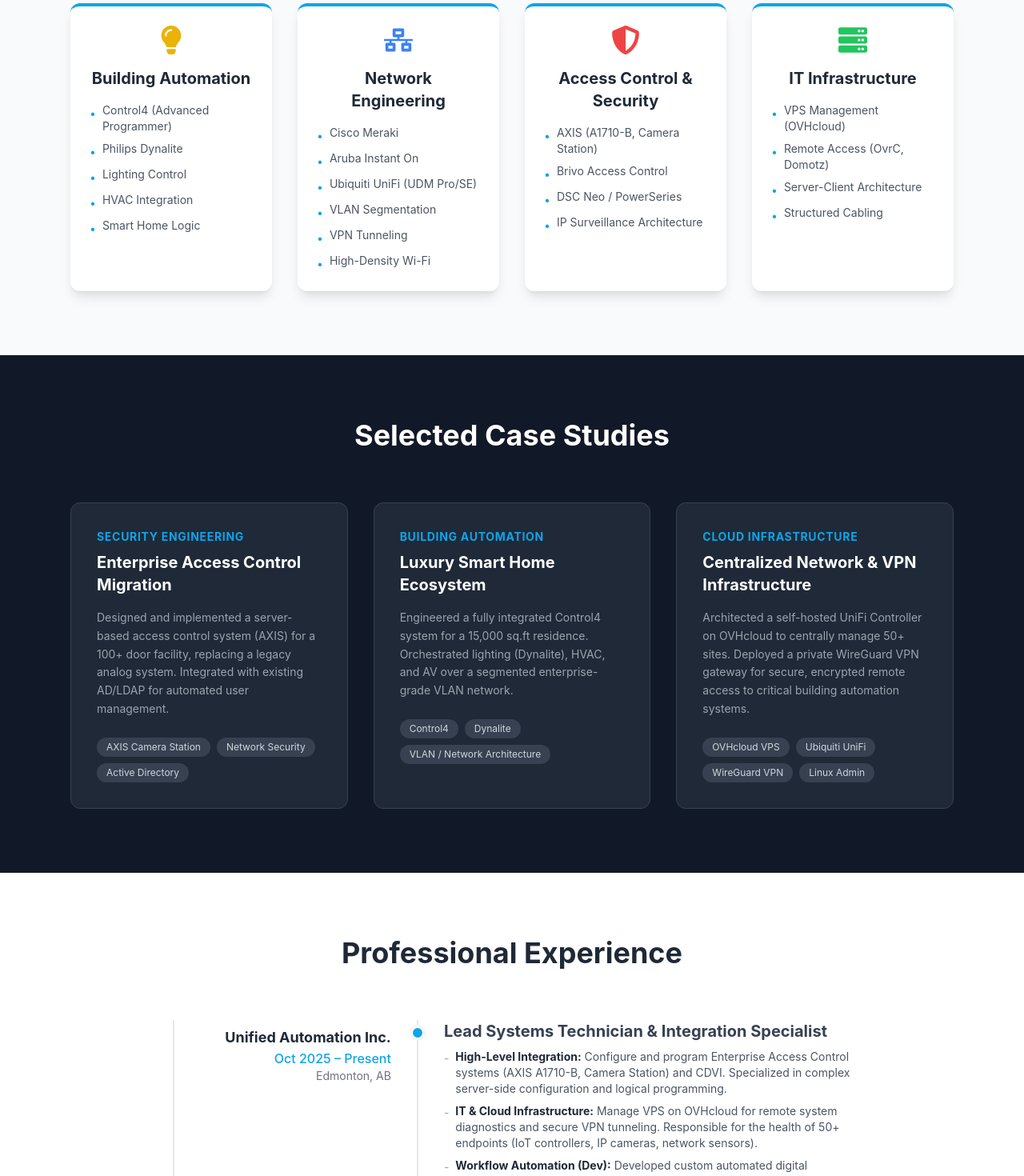
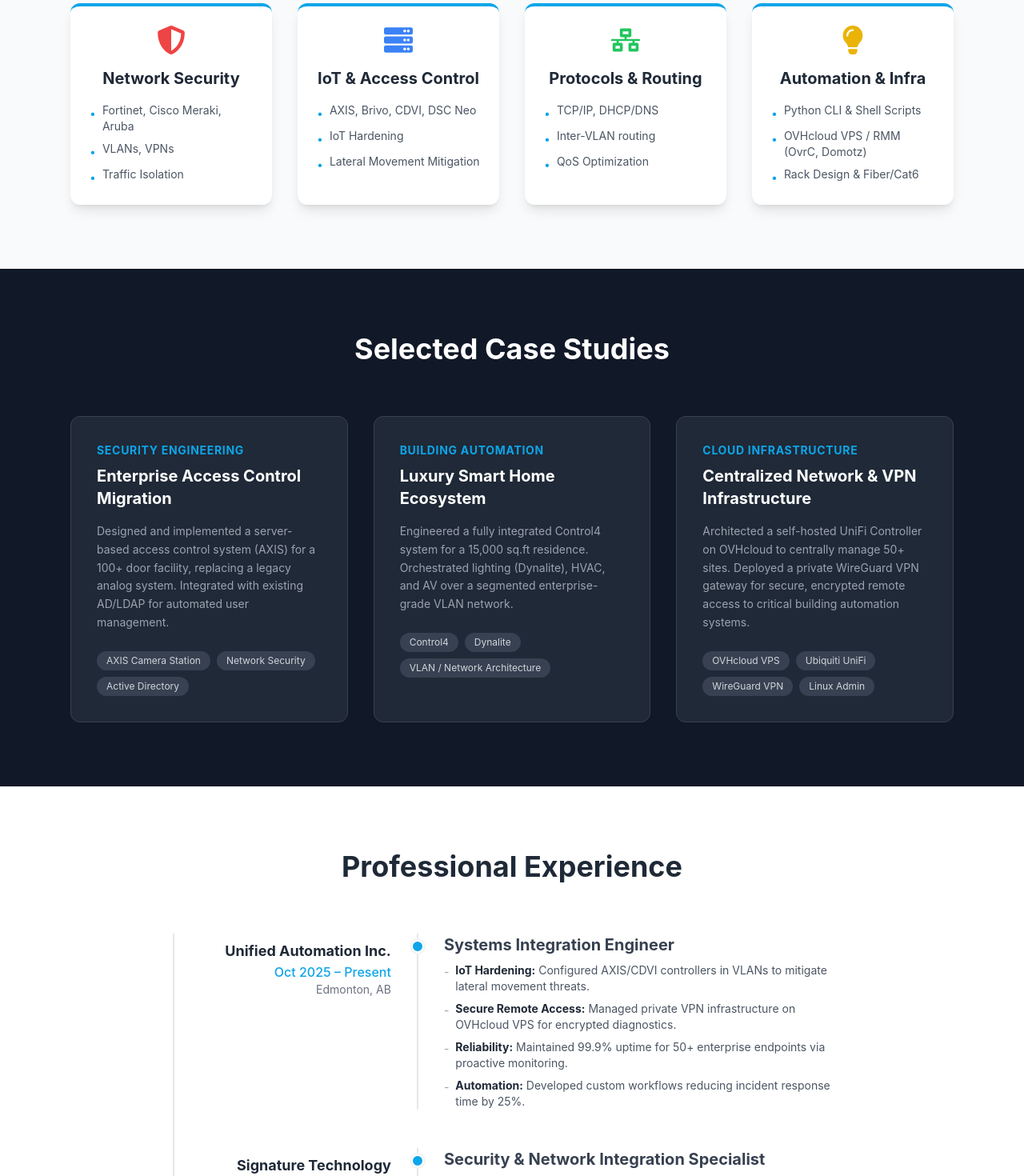
Before and after one commit to GrishinRostislav/rostman-site, a React (Create React App) app: page / in a window 1280 px wide. Shown: the part 1020-2490 px from the top of the page at 80% size. Built offline with nearby package versions, Linux system fonts and the light colour scheme.

Commit message:
Sync website content with Infrastructure & Security Engineer resume

```diff
--- a/src/components/EducationSection.js
+++ b/src/components/EducationSection.js
@@ -14,46 +14,39 @@
                     <div className="bg-white p-8 rounded-xl shadow-md border-l-4 border-premium-accent">
                         <div className="flex items-center mb-4">
                             <FaGraduationCap className="text-3xl text-premium-accent mr-3" />
-                            <h3 className="text-xl font-bold text-gray-800">Master’s Degree (M.Eng.)</h3>
+                            <h3 className="text-xl font-bold text-gray-800">Academic Degrees</h3>
                         </div>
-                        <p className="text-gray-700 font-semibold">Radio-engineering, Electronics and Telecommunications</p>
-                        <p className="text-gray-500 text-sm mb-2">Almaty University of Power Engineering & Telecommunications</p>
-                        <p className="text-gray-400 text-xs">2010 – 2012 (Equivalent to Canadian Master’s)</p>
+                        <ul className="space-y-4">
+                            <li>
+                                <p className="text-gray-800 font-bold">M.Eng. Radio Engineering & Electronics</p>
+                                <p className="text-gray-500 text-sm">2012</p>
+                            </li>
+                            <li>
+                                <p className="text-gray-800 font-bold">B.Eng. Telecommunications</p>
+                                <p className="text-gray-500 text-sm">2010</p>
+                            </li>
+                        </ul>
                     </div>
 
                     {/* Certifications & Training */}
                     <div className="bg-white p-8 rounded-xl shadow-md border-l-4 border-green-500">
                         <div className="flex items-center mb-4">
                             <FaCertificate className="text-3xl text-green-500 mr-3" />
-                            <h3 className="text-xl font-bold text-gray-800">Professional Development</h3>
+                            <h3 className="text-xl font-bold text-gray-800">Certifications</h3>
                         </div>
                         <ul className="space-y-3">
                             <li className="flex items-start">
                                 <FaBookOpen className="text-green-500 mt-1 mr-3 flex-shrink-0" />
                                 <div>
-                                    <span className="block font-semibold text-gray-700">CompTIA Network+</span>
-                                    <span className="text-sm text-gray-500">Exam Preparation In Progress</span>
+                                    <span className="block font-semibold text-gray-700">CompTIA Security+</span>
+                                    <span className="text-sm text-gray-500">Exam Q2 2026</span>
                                 </div>
                             </li>
                             <li className="flex items-start">
                                 <FaBookOpen className="text-green-500 mt-1 mr-3 flex-shrink-0" />
                                 <div>
-                                    <span className="block font-semibold text-gray-700">Cisco Certified Network Associate (CCNA)</span>
-                                    <span className="text-sm text-gray-500">Currently Studying</span>
-                                </div>
-                            </li>
-                            <li className="flex items-start">
-                                <FaCertificate className="text-green-500 mt-1 mr-3 flex-shrink-0" />
-                                <div>
-                                    <span className="block font-semibold text-gray-700">Control4 Advanced Programmer</span>
-                                    <span className="text-sm text-gray-500">Certified Training Course</span>
-                                </div>
-                            </li>
-                            <li className="flex items-start">
-                                <FaCertificate className="text-green-500 mt-1 mr-3 flex-shrink-0" />
-                                <div>
-                                    <span className="block font-semibold text-gray-700">Cisco Meraki</span>
-                                    <span className="text-sm text-gray-500">Training Course</span>
+                                    <span className="block font-semibold text-gray-700">CompTIA Network+</span>
+                                    <span className="text-sm text-gray-500">In Progress</span>
                                 </div>
                             </li>
                         </ul>
--- a/src/components/ExperienceSection.js
+++ b/src/components/ExperienceSection.js
@@ -5,38 +5,39 @@
     {
         company: "Unified Automation Inc.",
         location: "Edmonton, AB",
-        role: "Lead Systems Technician & Integration Specialist",
+        role: "Systems Integration Engineer",
         period: "Oct 2025 – Present",
         description: null,
         details: [
-            "High-Level Integration: Configure and program Enterprise Access Control systems (AXIS A1710-B, Camera Station) and CDVI. Specialized in complex server-side configuration and logical programming.",
-            "IT & Cloud Infrastructure: Manage VPS on OVHcloud for remote system diagnostics and secure VPN tunneling. Responsible for the health of 50+ endpoints (IoT controllers, IP cameras, network sensors).",
-            "Workflow Automation (Dev): Developed custom automated digital workflows (using Python/AI) that reduced technical incident response time by ~25%."
+            "IoT Hardening: Configured AXIS/CDVI controllers in VLANs to mitigate lateral movement threats.",
+            "Secure Remote Access: Managed private VPN infrastructure on OVHcloud VPS for encrypted diagnostics.",
+            "Reliability: Maintained 99.9% uptime for 50+ enterprise endpoints via proactive monitoring.",
+            "Automation: Developed custom workflows reducing incident response time by 25%."
         ]
     },
     {
         company: "Signature Technology Integrations",
         location: "Edmonton, AB",
-        role: "Security Systems Specialist & Integration Lead",
+        role: "Security & Network Integration Specialist",
         period: "Mar 2025 – Oct 2025",
         description: null,
         details: [
-            "Legacy System Takeovers (Reverse Engineering): Specialized in diagnosing and restructuring undocumented legacy infrastructure. Successfully diagnosed and mapped \"blind\" systems where no schematics existed.",
-            "Hybrid Cloud Ecosystems: Acted as Technical Lead for 20+ commercial projects, commissioning Brivo (Cloud Access Control) integrated with DSC Neo (Intrusion) panels.",
-            "Code Compliance: Ensured all installations strictly adhered to Alberta electrical codes and safety standards."
+            "Cloud Ecosystems: Lead on 20+ commercial projects (Brivo Cloud + DSC Neo integration).",
+            "Audit & Recovery: Reverse-engineered undocumented legacy environments for full operational integrity.",
+            "Traffic Isolation: VLAN segmentation separating high-bandwidth security traffic from corporate data networks."
         ]
     },
     {
-        company: "Top Audio",
+        company: "TopAudio",
         location: "Herzliya, Israel",
-        role: "Senior Automation Integrator & Team Lead",
+        role: "Senior Infrastructure & Automation Engineer",
         period: "Jan 2022 – Oct 2024",
         description: null,
         details: [
-            "Showroom-Quality Rack Engineering: Engineered and fabricated complex 42U AV rack systems. Focused on meticulous cable management, thermal optimization, and strict adherence to schematics.",
-            "Advanced Logic Programming: Lead Programmer for luxury ecosystems. Specialized in Philips Dynalite (DyNet/DALI protocols) and Control4 automation logic (HVAC, Lighting, AV).",
-            "Technical Mentorship: Mentored junior installers on termination standards and rack dressing, reducing post-installation support tickets by 30%.",
-            "AV-over-IP Architecture: Deployed high-bandwidth video distribution systems backed by enterprise-grade networks (Araknis/Cisco) ensuring zero latency."
+            "Architecture: Multi-layer VLAN segmentation for high-density AV/security environments.",
+            "Vendor Integration: Fortinet, Cisco, Araknis in 42U rack deployments with thermal optimization.",
+            "Service Optimization: Reduced site visits by 30% using OvrC/RMM proactive maintenance.",
+            "Leadership: Mentored junior engineers and established technical standards."
         ]
     },
     {
@@ -46,32 +47,30 @@
         period: "Nov 2019 – Jan 2022",
         description: null,
         details: [
-            "Network Architecture: Designed and deployed 150+ robust network infrastructures for SMB clients using Cisco Meraki, Fortinet, and Ubiquiti.",
-            "Scripting & Automation: Implemented Python configuration scripts to automate router provisioning, reducing deployment time by 40% and eliminating manual errors.",
-            "Infrastructure Build: Oversaw end-to-end installation of structured cabling (Cat6/Fiber) and server rack build-outs."
+            "Automation: Python CLI scripts reduced Cisco config time from 10m → 2m for 130 branches.",
+            "Scaling: Deployed 150+ secure infrastructures using FortiGate, Aruba, Meraki.",
+            "RF Engineering: Wi-Fi heatmapping and optimization for complex architectural structures."
         ]
     },
     {
-        company: "KAHANE",
-        location: "Netanya, Israel",
-        role: "Smart Home Systems Engineer",
+        company: "Kahane",
+        location: "Israel",
+        role: "Network & Systems Integration Engineer",
         period: "Dec 2016 – Nov 2019",
         description: null,
         details: [
-            "Philips Dynalite Engineering: Specialized in commissioning complex lighting control systems using DALI and Relay protocols. Integrated lighting panels into broader BMS (Building Management Systems).",
-            "Full-Stack Automation: Deployed and programmed unified Control4 ecosystems in 70+ properties, integrating AV, HVAC, Shades, and Alarm systems.",
-            "Network Traffic Engineering: Configured VLANs and subnets to physically separate AV traffic from guest data, ensuring stability for media streaming."
+            "Engineered Philips Dynalite and Control4 ecosystems for 70+ properties with VLAN-based data isolation and firewall policies."
         ]
     },
     {
         company: "Rostman",
         location: "Kazakhstan",
-        role: "IT Systems Engineer (Freelance)",
+        role: "IT Infrastructure Engineer (Freelance)",
         period: "Mar 2010 – May 2016",
         description: null,
         details: [
-            "IT Infrastructure Consulting: Designed, deployed, and administered robust Windows Server and Linux environments for SMB clients.",
-            "System Administration: Managed virtualization (Hyper-V), Active Directory, and implemented Shell scripting for automated system maintenance."
+            "Managed Windows Server/Linux, Active Directory, Hyper-V virtualization for SMB clients.",
+            "Designed disaster recovery protocols and automated backup strategies."
         ]
     }
 ];
--- a/src/components/HeroSection.js
+++ b/src/components/HeroSection.js
@@ -18,14 +18,13 @@
         className="z-10 text-center max-w-4xl"
       >
         <h2 className="text-premium-accent font-bold tracking-wider uppercase mb-4 text-sm sm:text-base">
-          Automation Systems Technologist | Network & Security Integrator
+          Infrastructure & Network Security Engineer
         </h2>
         <h1 className="text-5xl sm:text-7xl font-display font-bold mb-6 leading-tight tracking-tight">
           Rostislav Grishin
         </h1>
         <p className="text-lg sm:text-2xl text-gray-300 mb-10 max-w-2xl mx-auto leading-relaxed">
-          Bridging the gap between hardware installation and software configuration.
-          Expert in Building Automation, Enterprise Networks, and Integrated Security Ecosystems.
+          Infrastructure & Security Engineer with 13+ years of experience in deploying, securing, and automating multi-site network environments. Specialist in IoT Hardening, Network Segmentation, and enterprise-grade AV integration.
         </p>
 
         <div className="flex flex-col sm:flex-row gap-4 justify-center items-center">
--- a/src/components/SkillsSection.js
+++ b/src/components/SkillsSection.js
@@ -4,24 +4,24 @@
 
 const skillsData = [
     {
-        category: "Building Automation",
-        icon: <FaLightbulb className="text-4xl text-yellow-500 mb-4" />,
-        skills: ["Control4 (Advanced Programmer)", "Philips Dynalite", "Lighting Control", "HVAC Integration", "Smart Home Logic"],
+        category: "Network Security",
+        icon: <FaShieldAlt className="text-4xl text-red-500 mb-4" />,
+        skills: ["Fortinet, Cisco Meraki, Aruba", "VLANs, VPNs", "Traffic Isolation"],
     },
     {
-        category: "Network Engineering",
-        icon: <FaNetworkWired className="text-4xl text-blue-500 mb-4" />,
-        skills: ["Cisco Meraki", "Aruba Instant On", "Ubiquiti UniFi (UDM Pro/SE)", "VLAN Segmentation", "VPN Tunneling", "High-Density Wi-Fi"],
+        category: "IoT & Access Control",
+        icon: <FaServer className="text-4xl text-blue-500 mb-4" />,
+        skills: ["AXIS, Brivo, CDVI, DSC Neo", "IoT Hardening", "Lateral Movement Mitigation"],
     },
     {
-        category: "Access Control & Security",
-        icon: <FaShieldAlt className="text-4xl text-red-500 mb-4" />,
-        skills: ["AXIS (A1710-B, Camera Station)", "Brivo Access Control", "DSC Neo / PowerSeries", "IP Surveillance Architecture"],
+        category: "Protocols & Routing",
+        icon: <FaNetworkWired className="text-4xl text-green-500 mb-4" />,
+        skills: ["TCP/IP, DHCP/DNS", "Inter-VLAN routing", "QoS Optimization"],
     },
     {
-        category: "IT Infrastructure",
-        icon: <FaServer className="text-4xl text-green-500 mb-4" />,
-        skills: ["VPS Management (OVHcloud)", "Remote Access (OvrC, Domotz)", "Server-Client Architecture", "Structured Cabling"],
+        category: "Automation & Infra",
+        icon: <FaLightbulb className="text-4xl text-yellow-500 mb-4" />,
+        skills: ["Python CLI & Shell Scripts", "OVHcloud VPS / RMM (OvrC, Domotz)", "Rack Design & Fiber/Cat6"],
     },
 ];
 
```
